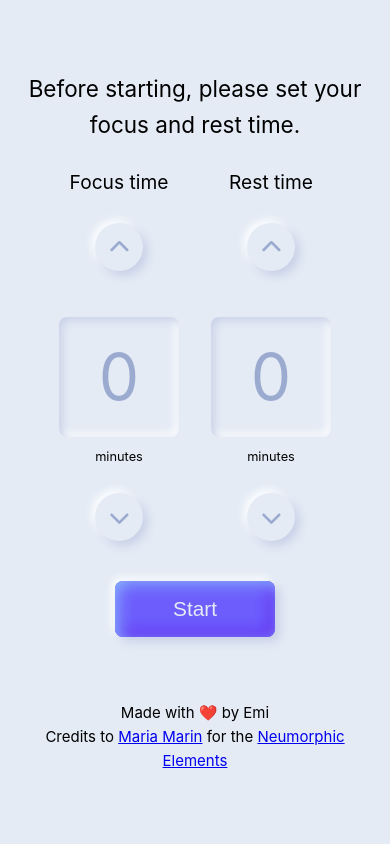
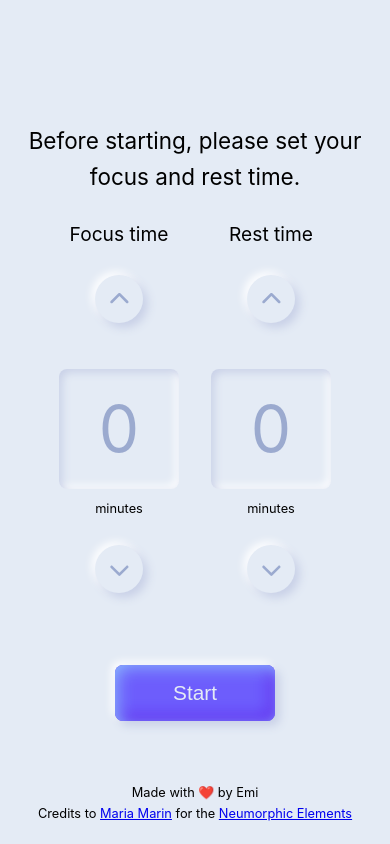
Before and after one commit to emi-castellano/foqs, a Vue app: page / in a window 390 px wide. Built offline with nearby package versions, Linux system fonts and the light colour scheme.

Commit message:
fixed responsive

```diff
--- a/src/App.vue
+++ b/src/App.vue
@@ -11,6 +11,7 @@ const appStore = useAppStore();
   <main class="main-content">
     <TimeConfiguration v-if="appStore.activeStep === ActiveStep.TimeConfig" />
     <TimeRunning v-if="appStore.activeStep === ActiveStep.TimeRunning" />
+  </main>
   <footer>
     <span>Made with ❤️ by Emi</span>
     <span
@@ -22,7 +23,6 @@ const appStore = useAppStore();
       ></span
     >
   </footer>
-  </main>
 </template>
 
 <style scoped lang="scss">
@@ -30,6 +30,7 @@ const appStore = useAppStore();
 
 .main-content {
   padding: 0 1.5rem;
+  position: relative;
 
   @media (min-width: $tablet) {
     padding: 0;
@@ -37,7 +38,9 @@ const appStore = useAppStore();
 }
 
 footer {
-  margin-top: 4rem;
+  position: absolute;
+  bottom: 20px;
+  font-size: 0.8rem;
   display: flex;
   flex-direction: column;
   text-align: center;
--- a/src/components/time-config/TimeConfiguration.vue
+++ b/src/components/time-config/TimeConfiguration.vue
@@ -130,7 +130,7 @@ const onRestTimeChange = (event: Event) => {
     <div class="error-wrapper">
       <span class="" v-if="errorText">{{ errorText }}</span>
     </div>
-    <BaseButton type="primary" @click="onClick">
+    <BaseButton type="primary" @click="onClick" class="start-btn">
       <template #text>Start</template>
     </BaseButton>
   </section>
@@ -189,10 +189,15 @@ const onRestTimeChange = (event: Event) => {
 
   .error-wrapper {
     min-height: 1.5rem;
+    margin-top: 1rem;
 
     span {
       color: red;
     }
   }
+
+  .start-btn {
+    margin-top: 1rem;
+  }
 }
 </style>
```
Lines whose indentation alone changed are shown as unchanged.
